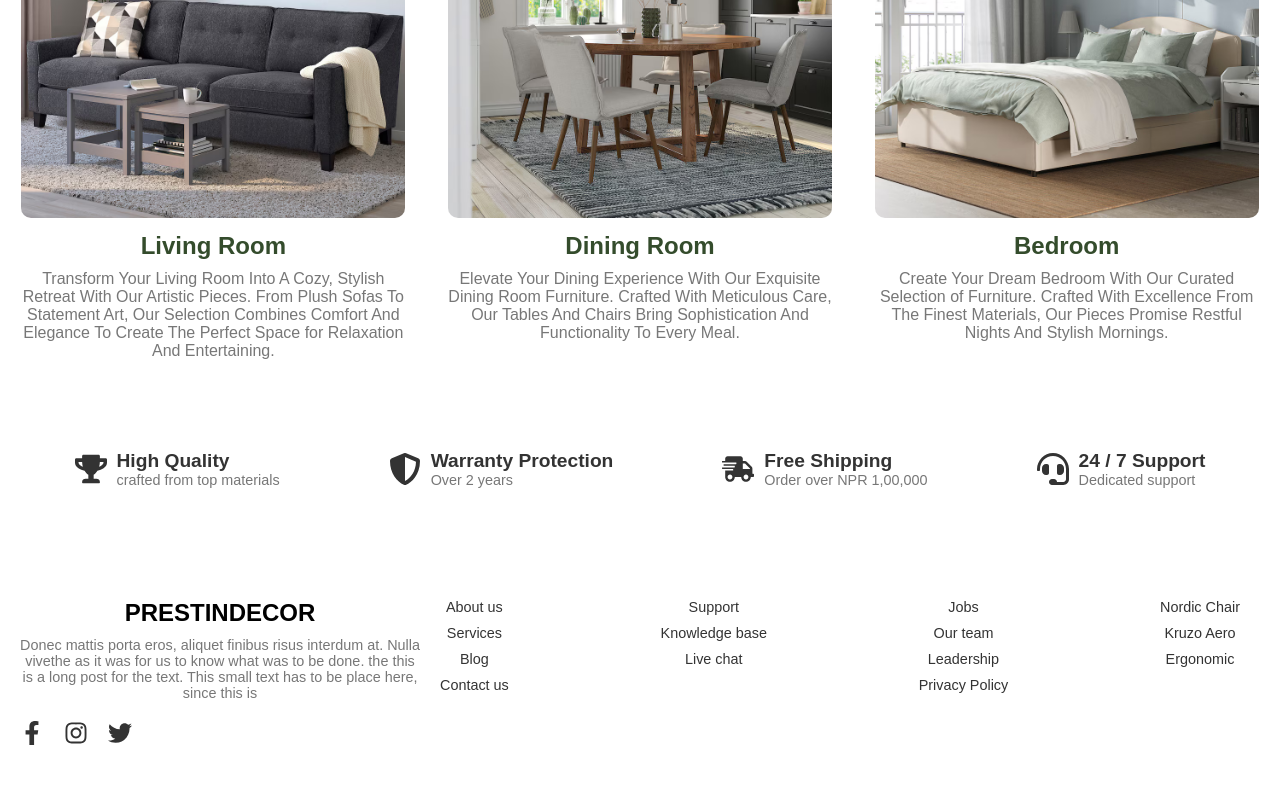
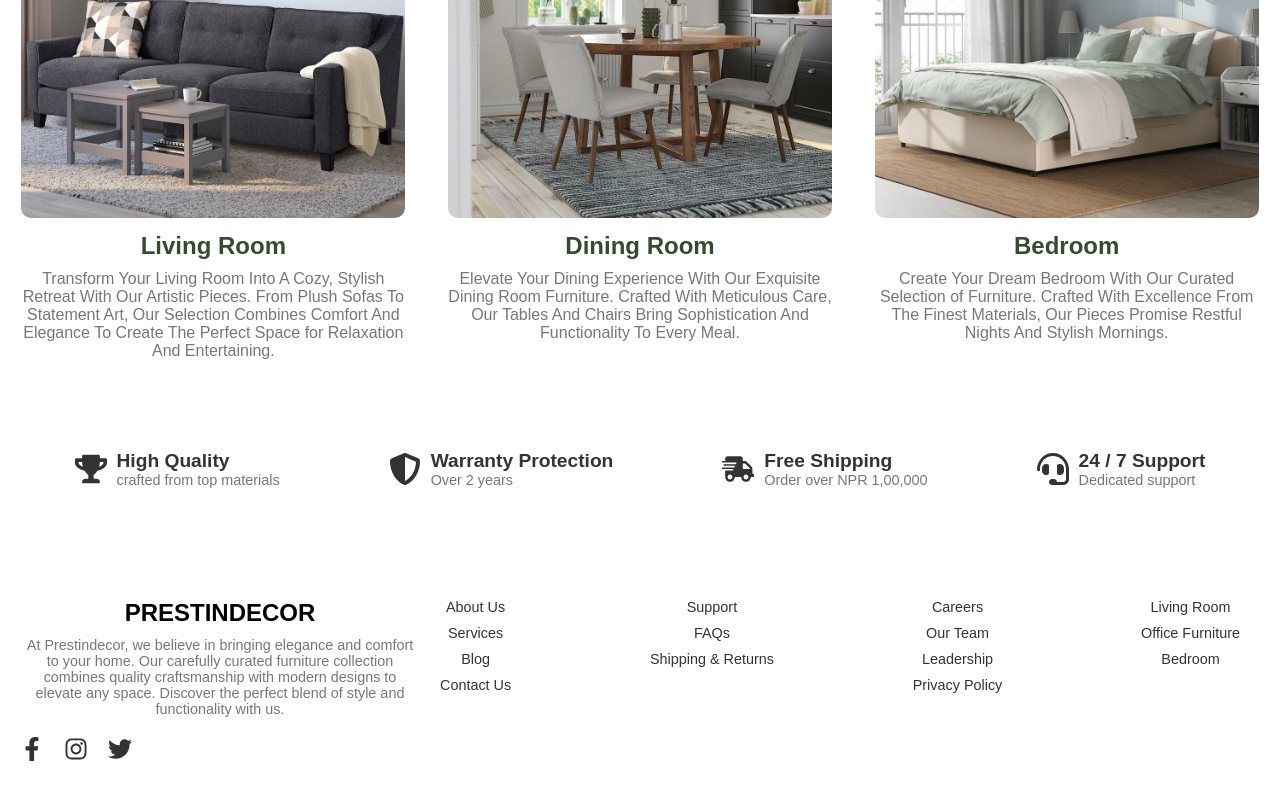
Before and after one commit to Rohankc073/PrestinDecor-REACT, a React (Create React App) app in the folder PrestinDecor/: page / in a window 1280 px wide. Shown: the part 786-1586 px from the top of the page. Built offline with nearby package versions, Linux system fonts and the light colour scheme; no server answers.

Commit message:
Frontend Changes

```diff
--- a/PrestinDecor/src/App.js
+++ b/PrestinDecor/src/App.js
@@ -1,5 +1,5 @@
 import React from 'react';
-import { BrowserRouter as Router, Routes, Route } from 'react-router-dom';
+import { BrowserRouter as Router, Routes, Route, useLocation } from 'react-router-dom';
 import HomePage from './pages/HomePage';
 import AboutPage from './pages/AboutPage';
 import ContactPage from './pages/ContactPage';
@@ -12,16 +12,21 @@ import LoginPage from './pages/LoginPage';
 import SignupPage from './pages/signup';
 import ProductDetails from './pages/ProductDetail';
 import PersonalInfoPage from './pages/Accounts';
-import PaymentPage from '../src/pages/PaymentPage'
-import WishlistPage from '../src/pages/WishList'
-import AddressPage from '../src/pages/Address'
-import FAQPage from '../src/pages/FAQ'
-import OrdersPage from '../src/pages/OrdersPage'
+import PaymentPage from '../src/pages/PaymentPage';
+import WishlistPage from '../src/pages/WishList';
+import AddressPage from '../src/pages/Address';
+import FAQPage from '../src/pages/FAQ';
+import OrdersPage from '../src/pages/OrdersPage';
 
 function App() {
+  const location = useLocation();
+
+  // Do not show the Navbar on login and signup pages
+  const hideNavbar = ['/login', '/signup'].includes(location.pathname);
+
   return (
-    <Router>
-      <Navbar />
+      <div className="App">
+        {!hideNavbar && <Navbar />}
         <Routes>
           <Route path="/login" element={<LoginPage />} />
           <Route path="/signup" element={<SignupPage />} />
@@ -38,11 +43,17 @@ function App() {
           <Route path="/payment" element={<PaymentPage />} />
           <Route path="/wishlist" element={<WishlistPage />} />
           <Route path="/address" element={<AddressPage />} />
-        <Route path="/faq" element={<FAQPage />} />  // Add the route for FAQPage
+          <Route path="/faq" element={<FAQPage />} />
           <Route path="/orders" element={<OrdersPage />} />
         </Routes>
-    </Router>
+      </div>
   );
 }
 
-export default App;
+const AppWrapper = () => (
+    <Router>
+      <App />
+    </Router>
+);
+
+export default AppWrapper;
--- a/PrestinDecor/src/pages/Footer.js
+++ b/PrestinDecor/src/pages/Footer.js
@@ -8,7 +8,7 @@ const Footer = () => {
             <div className="footer-section">
                 <h1>PRESTINDECOR</h1>
                 <p>
-                    Donec mattis porta eros, aliquet finibus risus interdum at. Nulla vivethe as it was for us to know what was to be done. the this is a long post for the text. This small text has to be place here, since this is
+                    At Prestindecor, we believe in bringing elegance and comfort to your home. Our carefully curated furniture collection combines quality craftsmanship with modern designs to elevate any space. Discover the perfect blend of style and functionality with us.
                 </p>
                 <div className="social-icons">
                     <FaFacebookF />
@@ -18,26 +18,26 @@ const Footer = () => {
             </div>
             <div className="footer-links">
                 <div className="link-column">
-                    <p>About us</p>
+                    <p>About Us</p>
                     <p>Services</p>
                     <p>Blog</p>
-                    <p>Contact us</p>
+                    <p>Contact Us</p>
                 </div>
                 <div className="link-column">
                     <p>Support</p>
-                    <p>Knowledge base</p>
-                    <p>Live chat</p>
+                    <p>FAQs</p>
+                    <p>Shipping & Returns</p>
                 </div>
                 <div className="link-column">
-                    <p>Jobs</p>
-                    <p>Our team</p>
+                    <p>Careers</p>
+                    <p>Our Team</p>
                     <p>Leadership</p>
                     <p>Privacy Policy</p>
                 </div>
                 <div className="link-column">
-                    <p>Nordic Chair</p>
-                    <p>Kruzo Aero</p>
-                    <p>Ergonomic</p>
+                    <p>Living Room</p>
+                    <p>Office Furniture</p>
+                    <p>Bedroom</p>
                 </div>
             </div>
         </footer>
--- a/PrestinDecor/src/pages/productbox.js
+++ b/PrestinDecor/src/pages/productbox.js
@@ -36,7 +36,7 @@ const ProductBox = ({ product, handleAddToCart, handleAddToWishlist }) => {
                     <div className="Category"><span>Category:</span> {product.category}</div>
                     <div className="pricingBox">
                         <div className="salePrice">
-                            <span className="currency">NRP</span>
+                            <span className="currency">NRP </span>
                             <span className="amount">{product.price}</span>
                         </div>
                     </div>
```
Lines whose indentation alone changed are shown as unchanged.
